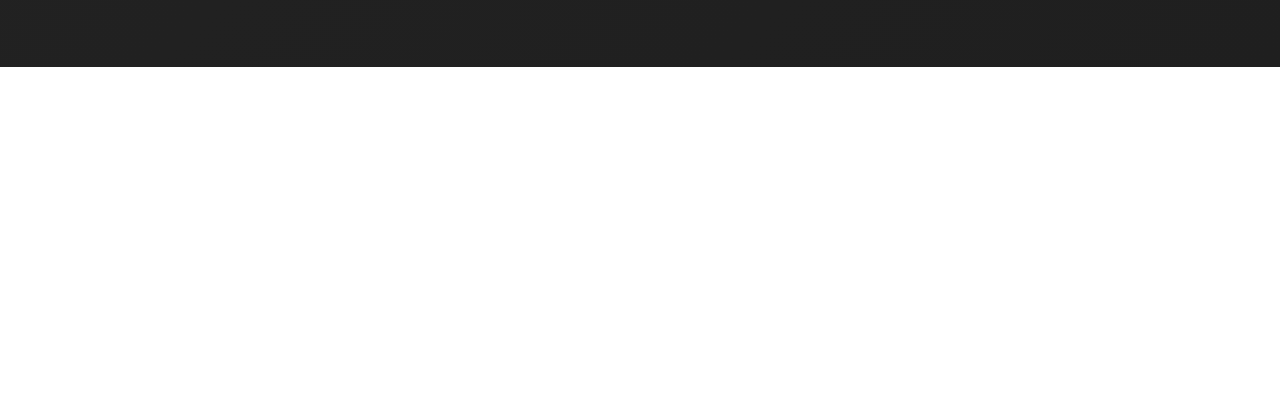
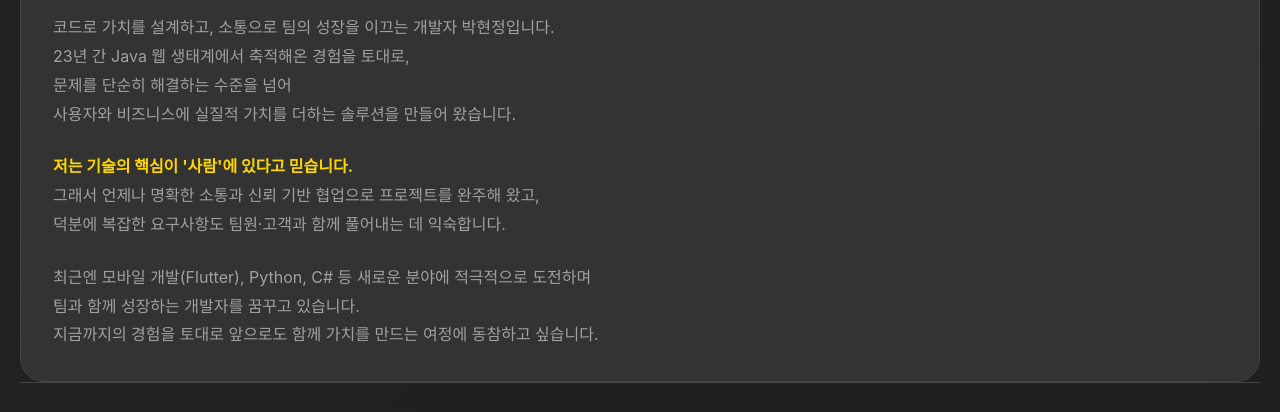
Before and after one commit to gibranHyun/portfolio, a plain HTML site: page index.html in a window 1280 px wide. Shown: the part 4856-5268 px from the top of the page. Before the commit the page ends 4923 px from the top, so only its background shows below. Drawn offline with Linux system fonts and the light colour scheme; a web font is replaced by a local one.

Commit message:
about me 보완. in antigravity

```diff
--- a/index.html
+++ b/index.html
@@ -600,6 +600,30 @@
             </div>
         </div>
 
+        <!-- About / Philosophy Section -->
+        <div class="bento-box box-projects-list" style="margin-top: 20px;">
+            <div class="box-title">About Me</div>
+            <div
+                style="display: grid; grid-template-columns: 1fr; gap: 24px; color: var(--text-secondary); font-size: 16px; line-height: 1.8;">
+                <p>
+                    코드로 가치를 설계하고, 소통으로 팀의 성장을 이끄는 개발자 박현정입니다.<br>
+                    23년 간 Java 웹 생태계에서 축적해온 경험을 토대로,<br>
+                    문제를 단순히 해결하는 수준을 넘어<br>
+                    사용자와 비즈니스에 실질적 가치를 더하는 솔루션을 만들어 왔습니다.
+                </p>
+                <p>
+                    <strong style="color: var(--sun-yellow); font-weight: 700;">저는 기술의 핵심이 '사람'에 있다고 믿습니다.</strong><br>
+                    그래서 언제나 명확한 소통과 신뢰 기반 협업으로 프로젝트를 완주해 왔고,<br>
+                    덕분에 복잡한 요구사항도 팀원·고객과 함께 풀어내는 데 익숙합니다.
+                </p>
+                <p>
+                    최근엔 모바일 개발(Flutter), Python, C# 등 새로운 분야에 적극적으로 도전하며<br>
+                    팀과 함께 성장하는 개발자를 꿈꾸고 있습니다.<br>
+                    지금까지의 경험을 토대로 앞으로도 함께 가치를 만드는 여정에 동참하고 싶습니다.
+                </p>
+            </div>
+        </div>
+
         <!-- Footer -->
         <footer class="footer" id="contact">
             <a href="mailto:gibran.hyun@gmail.com" class="footer-email">
```
